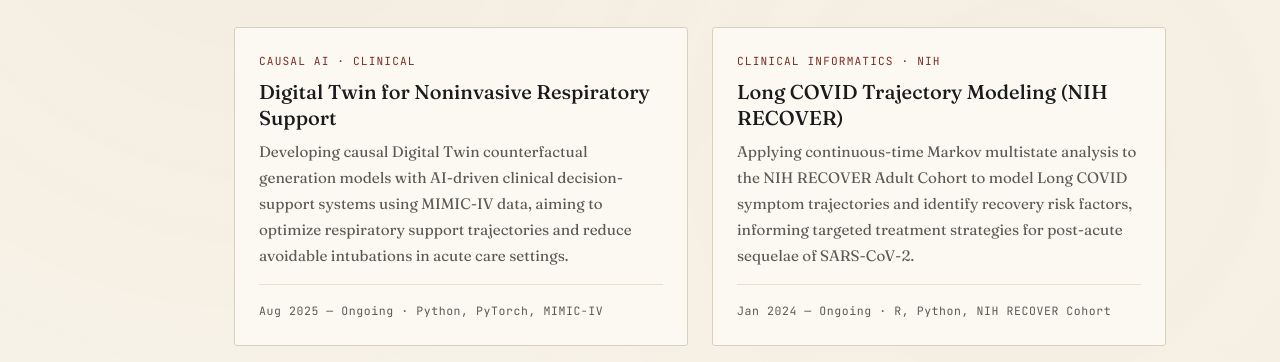
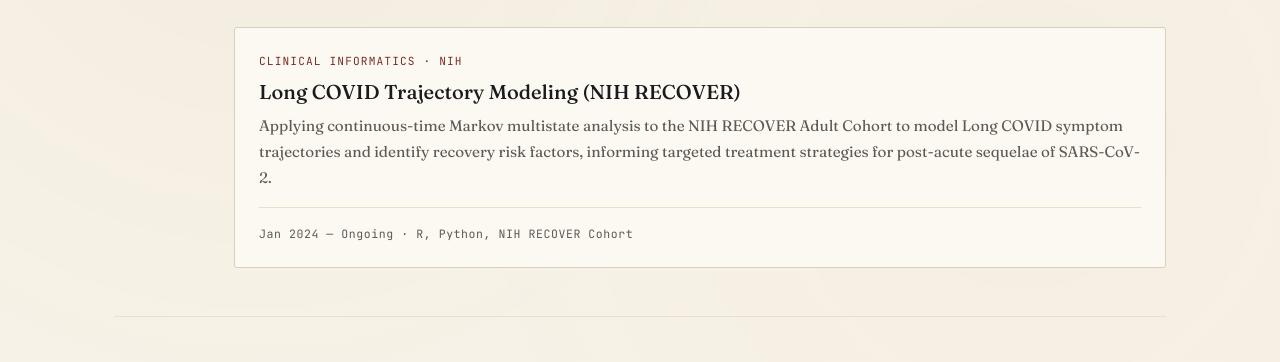
Before and after one commit to FantacherJOY/FantacherJOY.github.io, a plain HTML site: page projects.html in a window 1280 px wide. Shown: the part 417-779 px from the top of the page. Drawn offline with Linux system fonts and the light colour scheme.

Commit message:
Basic Updates

```diff
--- a/projects.html
+++ b/projects.html
@@ -43,13 +43,6 @@
       </div>
 
       <div class="projects">
-
-        <article class="project">
-          <div class="project-tag">Causal AI · Clinical</div>
-          <h3>Digital Twin for Noninvasive Respiratory Support</h3>
-          <p>Developing causal Digital Twin counterfactual generation models with AI-driven clinical decision-support systems using MIMIC-IV data, aiming to optimize respiratory support trajectories and reduce avoidable intubations in acute care settings.</p>
-          <div class="project-meta">Aug 2025 — Ongoing · Python, PyTorch, MIMIC-IV</div>
-        </article>
 
         <article class="project">
           <div class="project-tag">Clinical Informatics · NIH</div>
```
Also changed, not shown: index.html (+2 -2 lines).
